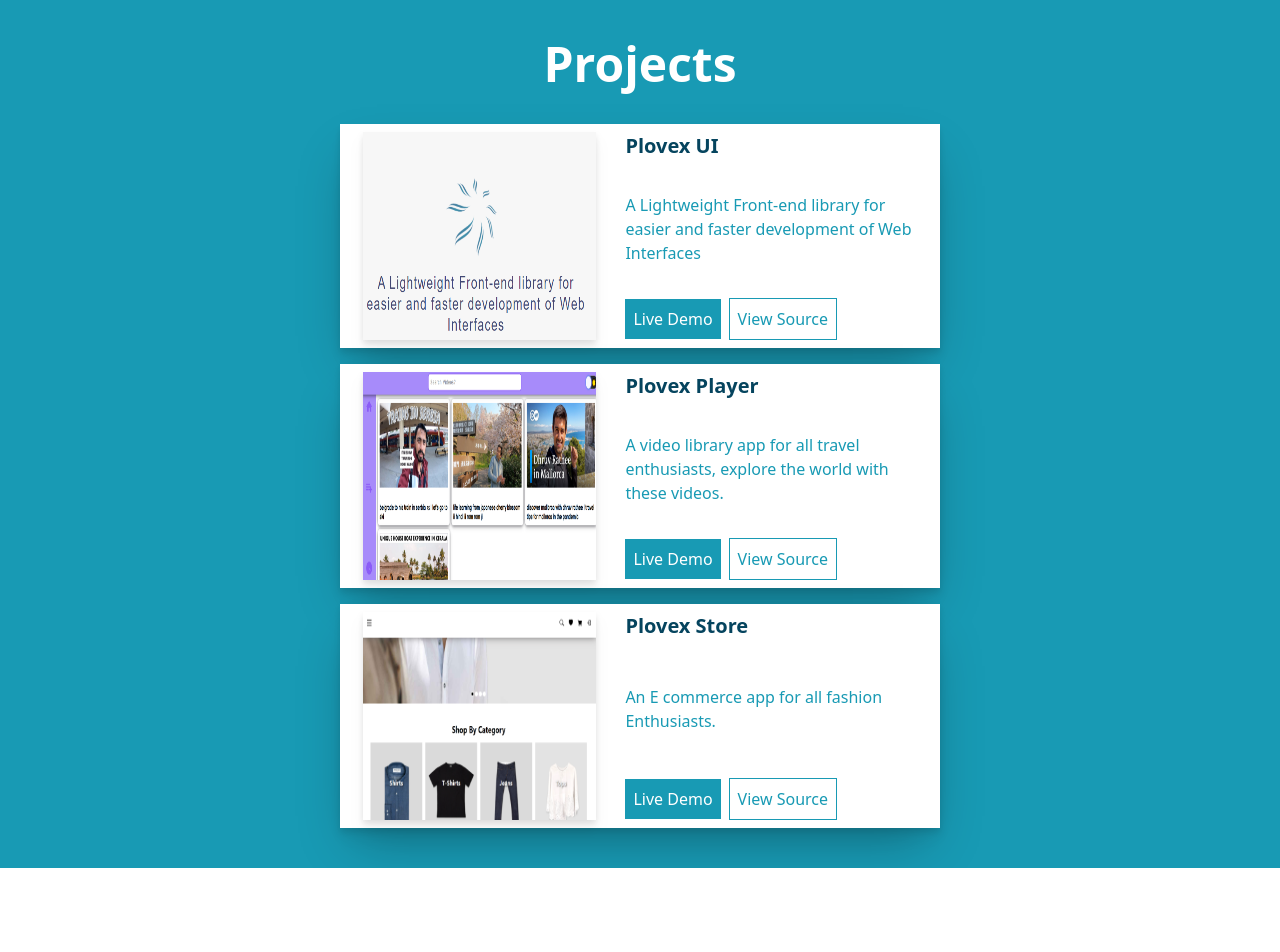
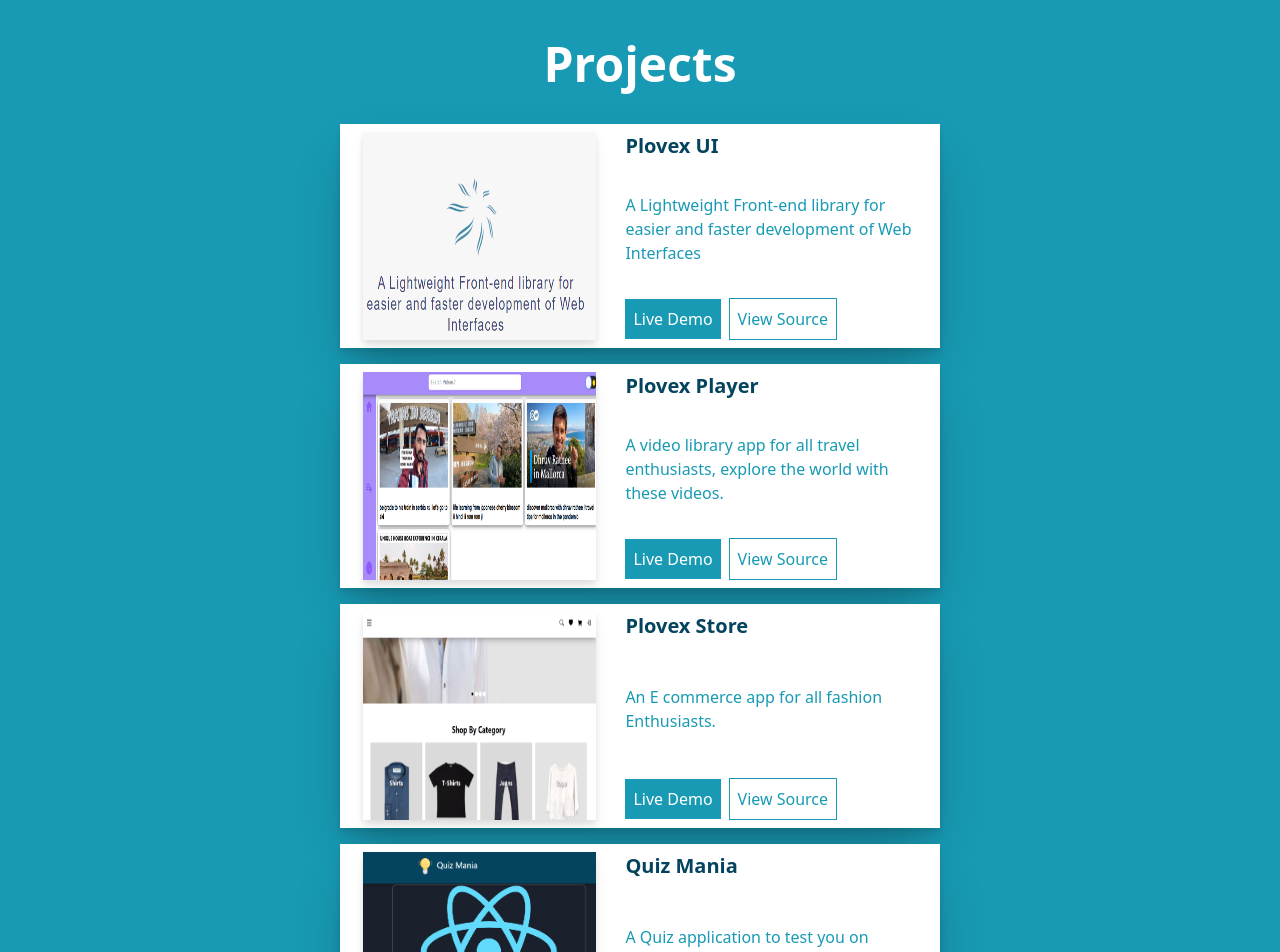
Before and after one commit to arp99/new-portfolio, a Next.js app: page /projects in a window 1280 px wide. Shown: the top 952 px of the page. Before the commit the page ends 868 px from the top, so only its background shows below. Built offline with nearby package versions, Linux system fonts and the light colour scheme.

Commit message:
Add quiz mania project

```diff
--- a/pages/projects/index.js
+++ b/pages/projects/index.js
@@ -28,6 +28,13 @@ export default function Projects() {
           liveLink="https://plovex-store.netlify.app/"
           sourceLink="https://github.com/arp99/plovex-store"
         />
+        <Card
+          imgSrc="/assets/projects/quiz-mania.png"
+          title="Quiz Mania"
+          description="A Quiz application to test you on frontend"
+          liveLink="https://plovex-quiz-mania.netlify.app/"
+          sourceLink="https://github.com/arp99/quiz-mania/tree/dev"
+        />
       </section>
     </section>
   );
```
Also changed, not shown: public/assets/projects/quiz-mania.png (added).
